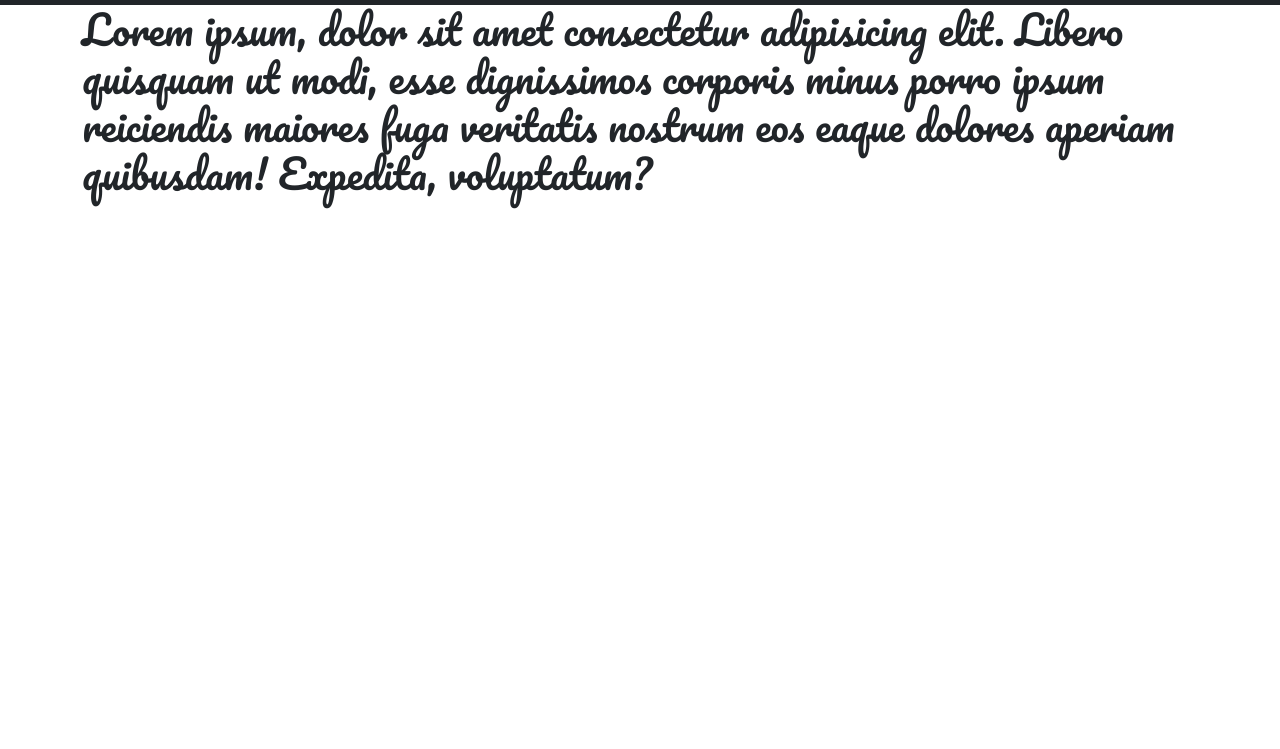
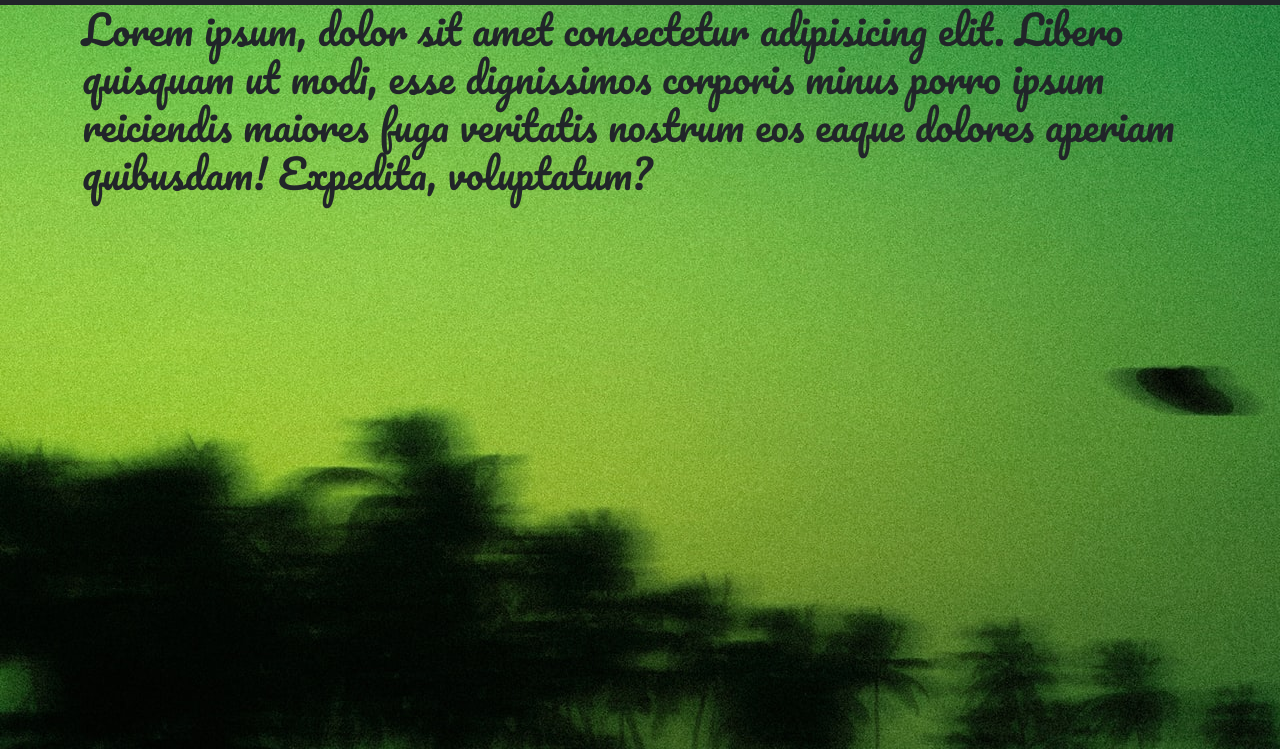
Before and after one commit to oldustybones/parallax-practice, a plain HTML site: page index.html in a window 1280 px wide. Shown: the part 51-800 px from the top of the page. Drawn offline with nearby package versions, Linux system fonts and the light colour scheme.

Commit message:
added ufo background

```diff
--- a/css/stylesheet.css
+++ b/css/stylesheet.css
@@ -5,3 +5,7 @@ h1 {
 .navbar {
     font-family: 'DM Sans', sans-serif;
 }
+
+body {
+    background-image: url(/img/albert-antony-HWQXIYbs8PM-unsplash.jpg);
+}
```
Also changed, not shown: img/albert-antony-HWQXIYbs8PM-unsplash.jpg (added).
